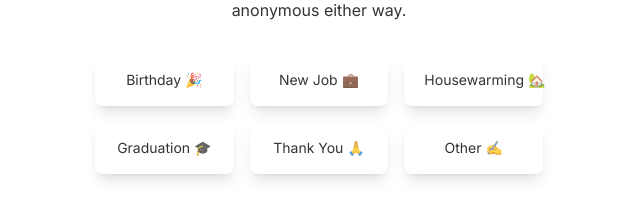
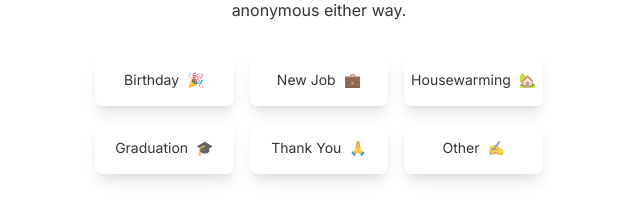
Before and after one commit to Eldon-buzink/gift-finder, a Next.js app: page /flow/start in a window 1280 px wide. Shown: the part 392-600 px from the top of the page, without its empty margins (321-961 px from the left). Built offline with nearby package versions, Linux system fonts and the light colour scheme.

Commit message:
style: improve occasion button layout with better emoji spacing
- Add flex layout to button content for better alignment - Add consistent gap between label and emoji - Improve visual hierarchy with separate spans - Fix Housewarming button emoji spacing issue

```diff
--- a/app/flow/start/page.tsx
+++ b/app/flow/start/page.tsx
@@ -93,14 +93,9 @@ export default function StartGiftFlow() {
                     : 'bg-white/80 text-black/80'
                 )}
               >
-                <span className="whitespace-nowrap">
-                  {item.emoji ? (
-                    <>
-                      {item.label} {item.emoji}
-                    </>
-                  ) : (
-                    item.label
-                  )}
+                <span className="flex items-center justify-center gap-2 whitespace-nowrap">
+                  <span>{item.label}</span>
+                  {item.emoji && <span>{item.emoji}</span>}
                 </span>
               </motion.button>
             ))}
```
